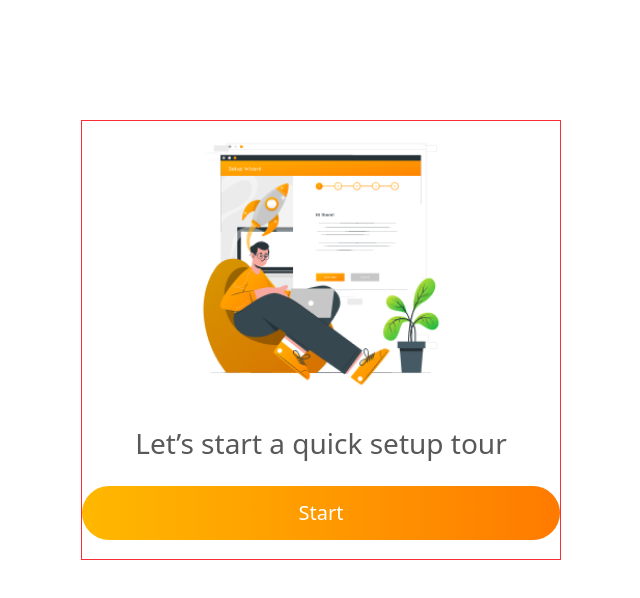
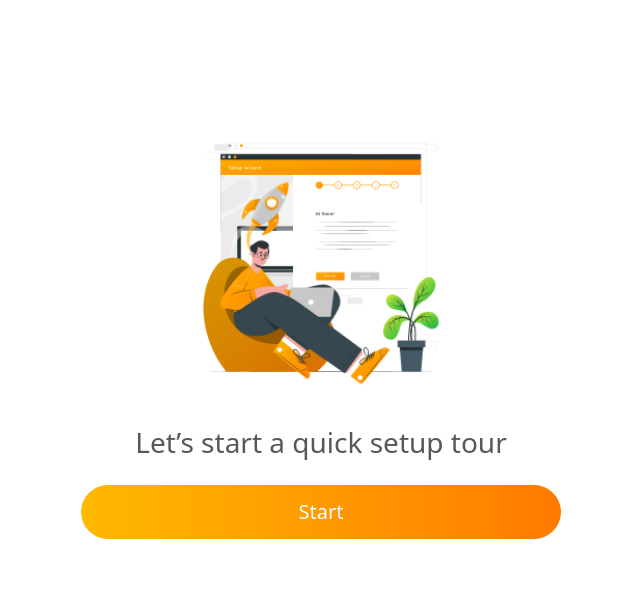
Before and after one commit to MehediHasanMridha/Fooderu_boys, a React (Vite) app: page / in a window 1280 px wide. Shown: the top 598 px of the page, without its empty margins (319-959 px from the left). Built offline with nearby package versions, Linux system fonts and the light colour scheme.

Commit message:
some change

```diff
--- a/src/App.jsx
+++ b/src/App.jsx
@@ -2,7 +2,7 @@ import icon from "./assets/quick-setup.png";
 function App() {
   return (
     <div className="h-screen">
-      <div className="w-[382px] border border-red-500 md:w-[452px] lg:w-[480px] h-[403px] md:h-[415px] lg:h-[440px] mx-auto mt-[120px]">
+      <div className="w-[382px] md:w-[452px] lg:w-[480px] h-[403px] md:h-[415px] lg:h-[440px] mx-auto mt-[120px]">
         <img
           className="h-[270px] md:h-[280px] w-[270px] md:w-[280px] mx-auto"
           src={icon}
```
